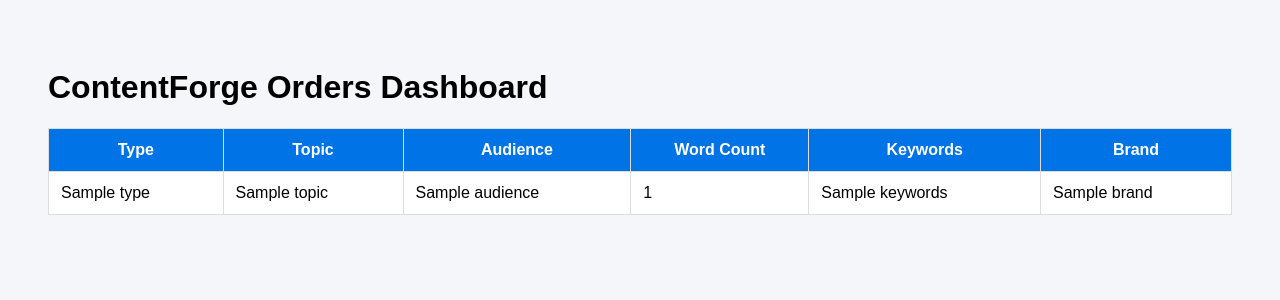
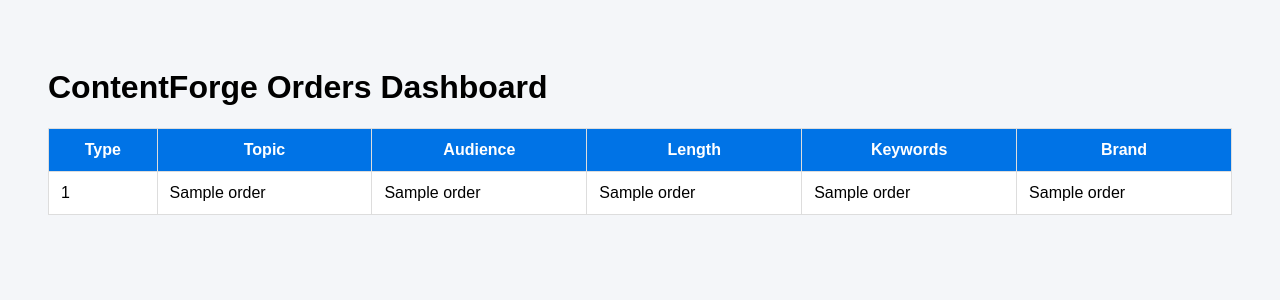
Before and after one commit to Manojg4599/blog-system-clean, a Flask app: template templates/dashboard.html in a window 1280 px wide. Shown: the top 300 px of the page. Run offline with Flask 3, Linux system fonts and the light colour scheme; the template is opened without the code that fills it: most values are stand-ins (such as "Sample title", 1, 10 or a date in 2020); some libraries are stand-ins or nearby versions.

Commit message:
Update dashboard.html

```diff
--- a/templates/dashboard.html
+++ b/templates/dashboard.html
@@ -15,8 +15,8 @@ padding:40px;
 
 table{
 width:100%;
+border-collapse:collapse;
 background:white;
-border-collapse:collapse;
 }
 
 th,td{
@@ -43,7 +43,7 @@ color:white;
 <th>Type</th>
 <th>Topic</th>
 <th>Audience</th>
-<th>Word Count</th>
+<th>Length</th>
 <th>Keywords</th>
 <th>Brand</th>
 </tr>
@@ -52,12 +52,12 @@ color:white;
 
 <tr>
 
-<td>{{order.type}}</td>
-<td>{{order.topic}}</td>
-<td>{{order.audience}}</td>
-<td>{{order.length}}</td>
-<td>{{order.keywords}}</td>
-<td>{{order.brand}}</td>
+<td>{{order[0]}}</td>
+<td>{{order[1]}}</td>
+<td>{{order[2]}}</td>
+<td>{{order[3]}}</td>
+<td>{{order[4]}}</td>
+<td>{{order[5]}}</td>
 
 </tr>
 
@@ -66,5 +66,4 @@ color:white;
 </table>
 
 </body>
-
 </html>
```
